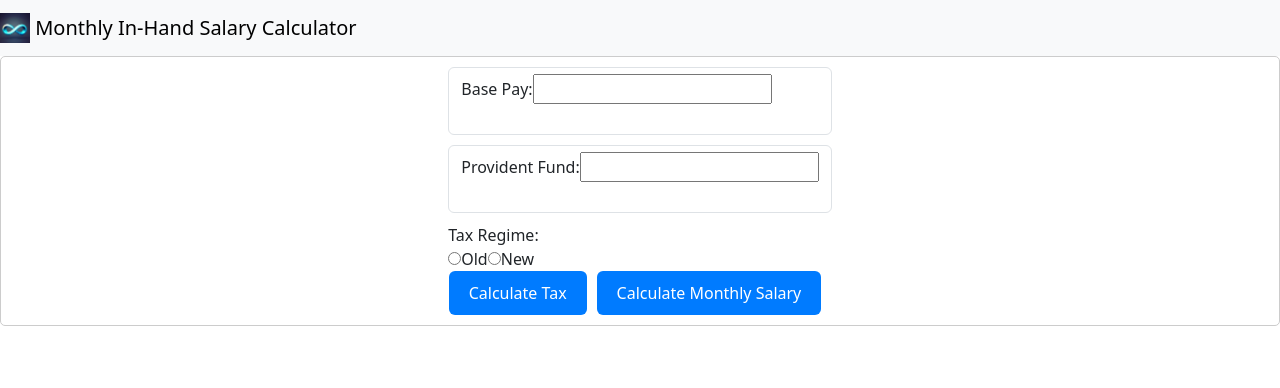
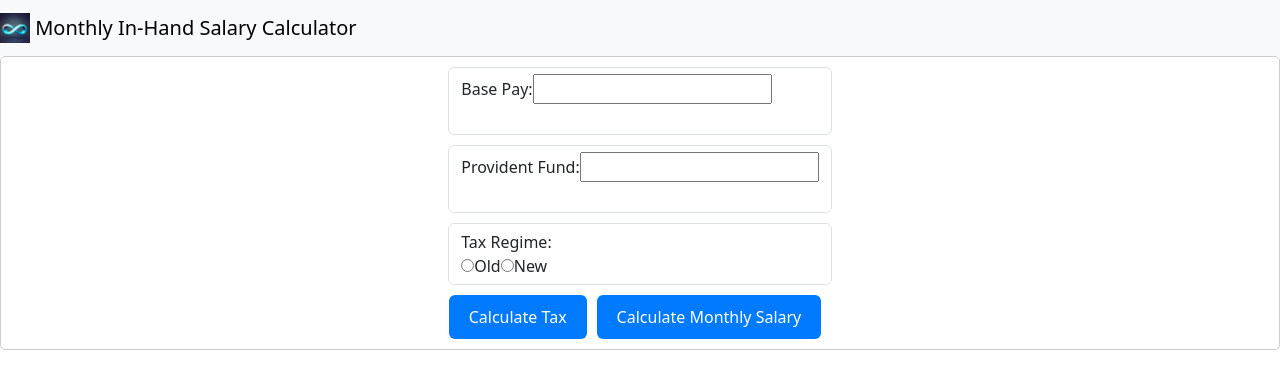
Before and after one commit to anantraghuvanshi/monthly-inhand-salary-calculator, an Angular app: page / in a window 1280 px wide. Shown: the top 388 px of the page. Built offline with nearby package versions, Linux system fonts and the light colour scheme.

Commit message:
welcome page logic added

```diff
--- a/src/app/salary-calculator-component/salary-calculator-component.css
+++ b/src/app/salary-calculator-component/salary-calculator-component.css
@@ -9,9 +9,6 @@
 
 .form-control {
   margin-bottom: 10px;
-}
-.form-control-taxRegime{
-  width: 50%;
 }
 
 .label {
--- a/src/app/salary-calculator-component/salary-calculator-component.ts
+++ b/src/app/salary-calculator-component/salary-calculator-component.ts
@@ -13,9 +13,16 @@ export class SalaryCalculatorComponent implements OnInit {
   basePay!: number;
   monthlySalary!: number;
 
+  userName: string | null = '';
+
   constructor() {}
 
-  ngOnInit() {}
+  ngOnInit() {
+    this.userName = localStorage.getItem('userName');
+    if (!this.userName) {
+      this.userName = 'Guest';
+    }
+  }
 
   calculateTax() {
     const taxableSalary = this.basePay - this.providentFund;
--- a/src/app/salary-calculator-component/salary-calculator.component.html
+++ b/src/app/salary-calculator-component/salary-calculator.component.html
@@ -18,7 +18,7 @@
         [(ngModel)]="providentFund"
       /><br /><br />
     </div>
-    <div class="form-control-taxRegime">
+    <div class="form-control">
       <label for="taxRegime">Tax Regime:</label><br />
       <input
         type="radio"
```
